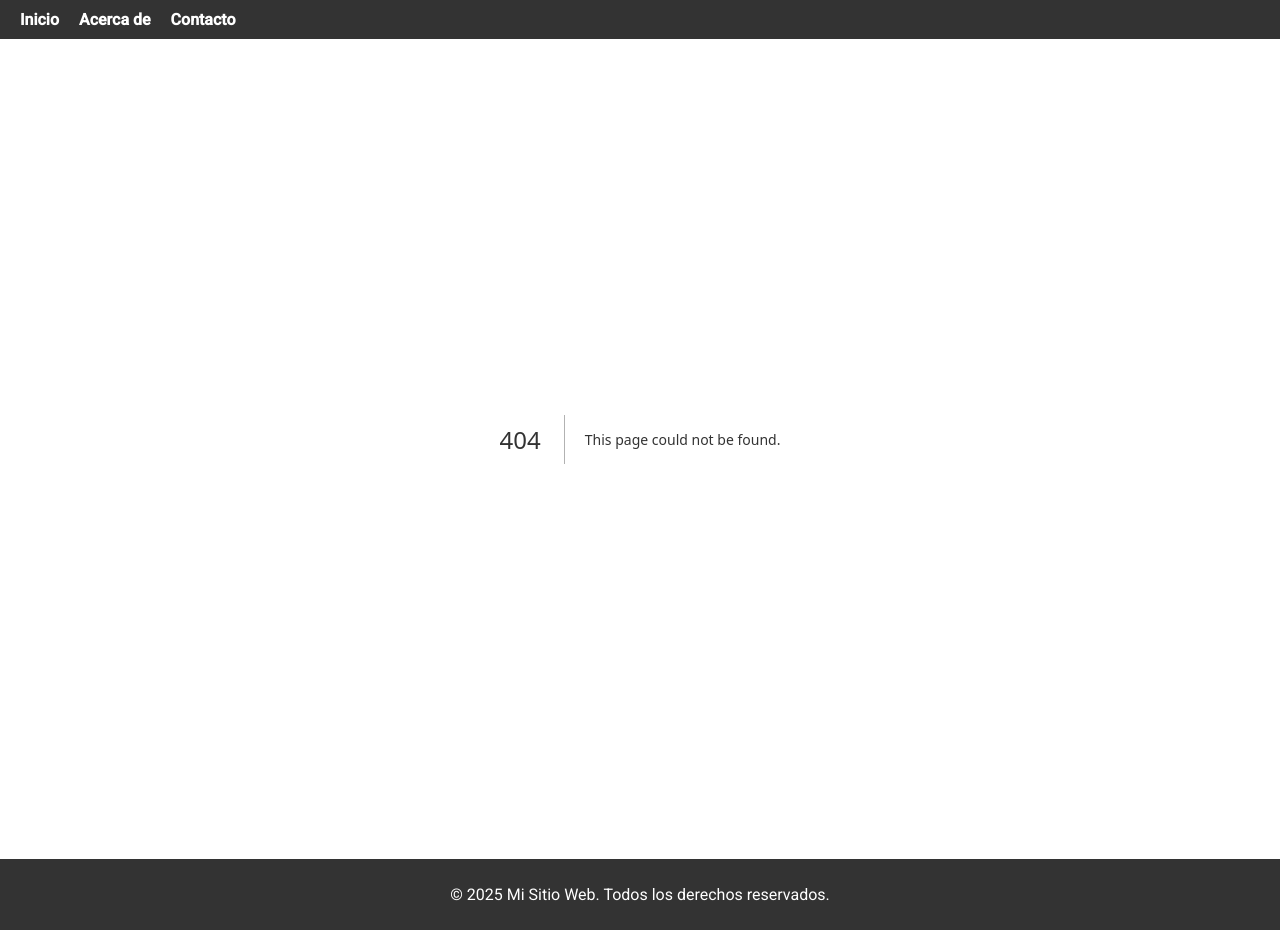
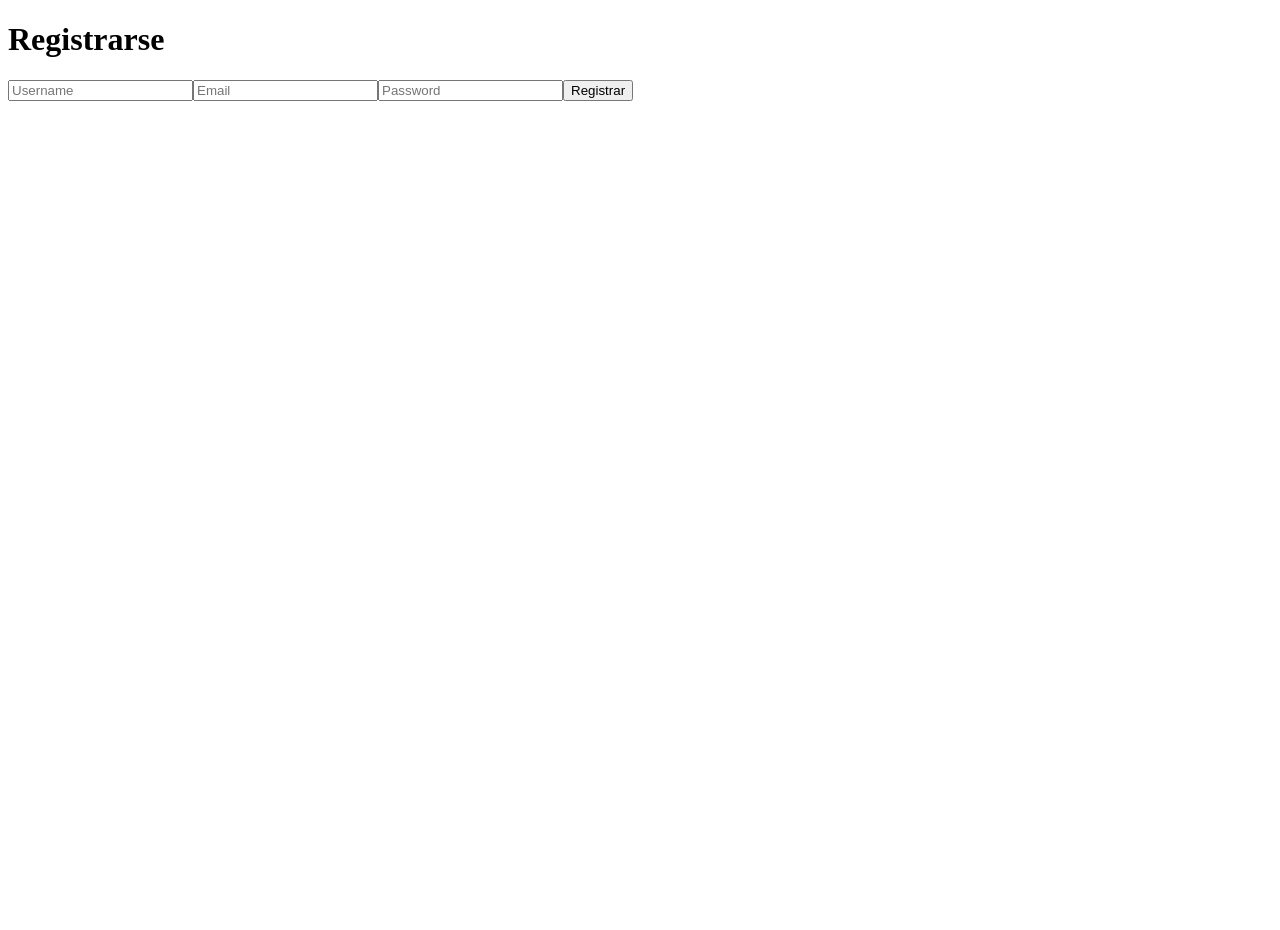
Before and after one commit to Saturno2024/Pag-Web, a Next.js app: page /register in a window 1280 px wide. Before the commit this address had no page. After the commit the page ends 800 px from the top, so only its background shows below. Built offline with nearby package versions, Linux system fonts and the light colour scheme.

Commit message:
Actualizando cambios para Vercel

```diff
--- a/app/Components/Footer.tsx
+++ /dev/null
@@ -1,9 +0,0 @@
-const Footer = () => {
-    return (
-      <footer>
-        <p>&copy; 2025 Mi Sitio Web. Todos los derechos reservados.</p>
-      </footer>
-    );
-  };
-
-  export default Footer;
--- a/app/Components/Navbar.tsx
+++ /dev/null
@@ -1,21 +0,0 @@
-import Link from 'next/link';
-
-const Navbar = () => {
-  return (
-    <nav>
-      <ul>
-        <li>
-          <Link href="/">Inicio</Link>
-        </li>
-        <li>
-          <Link href="/about">Acerca de</Link>
-        </li>
-        <li>
-          <Link href="/contact">Contacto</Link>
-        </li>
-      </ul>
-    </nav>
-  );
-};
-
-export default Navbar;
--- a/app/layout.tsx
+++ b/app/layout.tsx
@@ -16,11 +16,9 @@ export default function RootLayout({
   return (
     <html lang="es">
       <head>
-        <title>Mi Sitio Web</title>
           <meta name="description" content="Bienvenido a mi sitio web hecho con Next.js." />
           <meta name="author" content="Tu Nombre" />
           <link rel="icon" href="/favicon.ico" />
-          <link href="https://fonts.googleapis.com/css2?family=Roboto:wght@400;500&display=swap" rel="stylesheet" />
       </head>
       <body>
         <Navbar /> {/* Barra de navegación común */}
--- a/app/styles/globals.css
+++ /dev/null
@@ -1,40 +0,0 @@
-body {
-  font-family: 'Roboto', sans-serif;
-  margin: 0;
-  padding: 0;
-  background-color: #f4f4f4;
-}
-
-h1, h2, h3 {
-  color: #333;
-}
-
-nav {
-  background-color: #333;
-  padding: 10px 20px;
-}
-
-nav ul {
-  list-style: none;
-  padding: 0;
-  margin: 0;
-  display: flex;
-}
-
-nav ul li {
-  margin-right: 20px;
-}
-
-nav ul li a {
-  color: white;
-  text-decoration: none;
-  font-weight: bold;
-}
-
-footer {
-  background-color: #333;
-  color: white;
-  padding: 10px 0;
-  text-align: center;
-  margin-top: 20px;
-}
--- /dev/null
+++ b/pages/api/posts/create.js
@@ -0,0 +1,14 @@
+// /pages/api/posts/create.js
+
+export default async function handler(req, res) {
+    if (req.method === 'POST') {
+      const { title, content, author } = req.body;
+
+      // Simulación de creación de publicación
+      console.log('Publicación creada:', { title, content, author });
+
+      res.status(200).json({ message: 'Publicación creada con éxito' });
+    } else {
+      res.status(405).json({ message: 'Método no permitido' });
+    }
+  }
--- /dev/null
+++ b/pages/api/posts/index.js
@@ -0,0 +1,15 @@
+// /pages/api/posts/index.js
+
+export default async function handler(req, res) {
+    if (req.method === 'GET') {
+      // Simulación de obtener publicaciones
+      const posts = [
+        { id: 1, title: 'Mi primera publicación', content: 'Contenido de la publicación', author: 'johndoe' },
+        { id: 2, title: 'Otra publicación', content: 'Más contenido de ejemplo', author: 'maria23' },
+      ];
+
+      res.status(200).json(posts);
+    } else {
+      res.status(405).json({ message: 'Método no permitido' });
+    }
+  }
--- /dev/null
+++ b/pages/register.js
@@ -0,0 +1,61 @@
+// /pages/register.js
+
+import { useState } from 'react';
+import { useRouter } from 'next/router';
+
+const Register = () => {
+  const router = useRouter();
+  const [username, setUsername] = useState('');
+  const [email, setEmail] = useState('');
+  const [password, setPassword] = useState('');
+
+  const handleRegister = async (e) => {
+    e.preventDefault();
+
+    const response = await fetch('/api/auth/register', {
+      method: 'POST',
+      body: JSON.stringify({ username, email, password }),
+      headers: {
+        'Content-Type': 'application/json',
+      },
+    });
+
+    if (response.ok) {
+      router.push('/login'); // Redirige a la página de login después de registrarse
+    } else {
+      alert('Error al registrar');
+    }
+  };
+
+  return (
+    <div>
+      <h1>Registrarse</h1>
+      <form onSubmit={handleRegister}>
+        <input
+          type="text"
+          placeholder="Username"
+          value={username}
+          onChange={(e) => setUsername(e.target.value)}
+          required
+        />
+        <input
+          type="email"
+          placeholder="Email"
+          value={email}
+          onChange={(e) => setEmail(e.target.value)}
+          required
+        />
+        <input
+          type="password"
+          placeholder="Password"
+          value={password}
+          onChange={(e) => setPassword(e.target.value)}
+          required
+        />
+        <button type="submit">Registrar</button>
+      </form>
+    </div>
+  );
+};
+
+export default Register;
```
Also changed, not shown: pages/api/auth/login.js (added, +18 -0 lines), pages/api/auth/register.js (added, +14 -0 lines), pages/index.js (added, +47 -0 lines), pages/login.js (added, +53 -0 lines), pages/profile/[username].js (added, +49 -0 lines).
